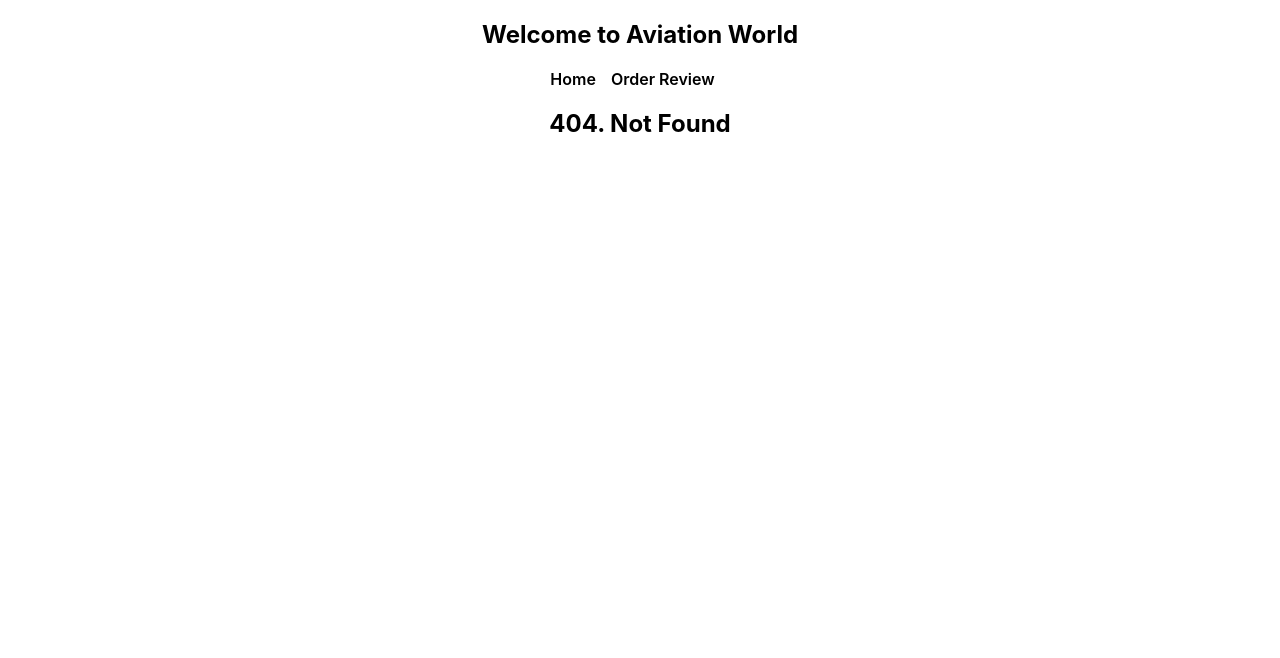
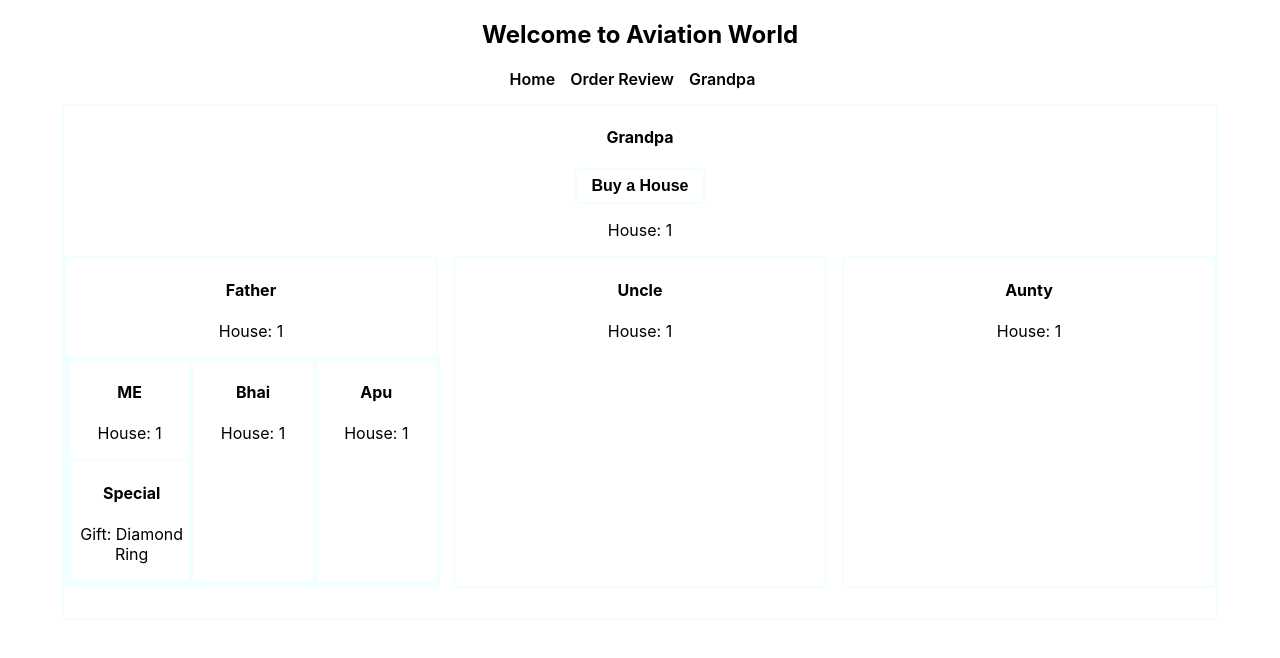
Before and after one commit to shahnmah/react-router-1, a React (Create React App) app: page /grandpa in a window 1280 px wide. Before the commit this address had no page. Shown: the top 658 px of the page. Built offline with nearby package versions, Linux system fonts and the light colour scheme.

Commit message:
context used

```diff
--- a/src/App.js
+++ b/src/App.js
@@ -1,5 +1,6 @@
 import { Route, Routes } from 'react-router-dom';
 import './App.css';
+import Grandpa from './components/Grandpa/Grandpa';
 import Header from './components/Header/Header';
 import Home from './components/Home/Home';
 import NotFound from './components/NotFound/NotFound';
@@ -14,6 +15,7 @@
         <Route path='/home' element={<Home></Home>}></Route>
         <Route path='/orderReview' element={<OrderReview></OrderReview>}></Route>
         <Route path='/orderreview' element={<OrderReview></OrderReview>}></Route>
+        <Route path='/grandpa' element={<Grandpa></Grandpa>}></Route>
         <Route path='*' element={<NotFound></NotFound>}></Route>
       </Routes>
     </div>
--- /dev/null
+++ b/src/components/Aunty/Aunty.js
@@ -0,0 +1,12 @@
+import React from 'react';
+
+const Aunty = ({house}) => {
+    return (
+        <div>
+            <h4>Aunty</h4>
+            <p>House: {house}</p>
+        </div>
+    );
+};
+
+export default Aunty;
--- /dev/null
+++ b/src/components/Brother/Brother.js
@@ -0,0 +1,12 @@
+import React from 'react';
+
+const Brother = ({house}) => {
+    return (
+        <div>
+            <h4>Bhai</h4>
+            <p>House: {house}</p>
+        </div>
+    );
+};
+
+export default Brother;
--- /dev/null
+++ b/src/components/Father/Father.js
@@ -0,0 +1,19 @@
+import React from 'react';
+import MySelf from '../MySelf/MySelf'
+import Sister from '../Sister/Sister'
+import Brother from '../Brother/Brother'
+const Father = ({ house }) => {
+    return (
+        <div>
+            <h4>Father</h4>
+            <p>House: {house}</p>
+            <div style={{display :'flex'}}>
+                <MySelf house={house}></MySelf>
+                <Brother house={house}></Brother>
+                <Sister house={house}></Sister>
+            </div>
+        </div>
+    );
+};
+
+export default Father;
--- /dev/null
+++ b/src/components/Grandpa/Grandpa.css
@@ -0,0 +1,30 @@
+.grand{
+    border:2px solid azure;
+    width: 90%;
+    margin: 15px auto;
+    padding-bottom: 30px;
+}
+.grand button{
+    padding: 7px 15px;
+    font-size: 16px;
+    font-weight: 600;
+    background-color: transparent;
+    border: 2px solid azure;
+    cursor: pointer;
+    transition: all 200ms ease-in;
+}
+.grand button:hover{
+    background-color: azure;
+    box-shadow: 4px 4px #000;
+}
+.grand button:active{
+    box-shadow: 1px 1px 4px #000;
+}
+.grandpa{
+    display: flex;
+    gap: 15px;
+}
+.grandpa div{
+    border:2px solid azure;
+    width: 100%;
+}
--- /dev/null
+++ b/src/components/Grandpa/Grandpa.js
@@ -0,0 +1,31 @@
+import React, { createContext, useState } from 'react';
+import Father from '../Father/Father';
+import Uncle from '../Uncle/Uncle'
+import Aunty from '../Aunty/Aunty'
+import './Grandpa.css'
+
+export const RingContext = createContext('diamond')
+const Grandpa = () => {
+    const [house, setHouse] = useState(1)
+    const ornament = 'Diamond Ring'
+    const handleHouseCount = () =>{
+        const newHouseCount = house + 1;
+        setHouse(newHouseCount)
+    }
+    return (
+        <RingContext.Provider value={ornament}>
+            <div className='grand'>
+            <h4>Grandpa</h4>
+            <button onClick={handleHouseCount}>Buy a House</button>
+            <p>House: {house}</p>
+            <section className='grandpa'>
+                <Father house={house}></Father>
+                <Uncle house={house}></Uncle>
+                <Aunty house={house}></Aunty>
+            </section>
+        </div>
+        </RingContext.Provider>
+    );
+};
+
+export default Grandpa;
--- a/src/components/Header/Header.js
+++ b/src/components/Header/Header.js
@@ -9,6 +9,7 @@
             <nav>
                 <Link to='./home'>Home</Link>
                 <Link to='./orderreview'>Order Review</Link>
+                <Link to='./grandpa'>Grandpa</Link>
             </nav>
         </div>
     );
--- /dev/null
+++ b/src/components/MySelf/MySelf.js
@@ -0,0 +1,14 @@
+import React from 'react';
+import Special from '../Special/Special';
+
+const MySelf = ({house}) => {
+    return (
+        <div>
+            <h4>ME</h4>
+            <p>House: {house}</p>
+            <Special></Special>
+        </div>
+    );
+};
+
+export default MySelf;
--- /dev/null
+++ b/src/components/Sister/Sister.js
@@ -0,0 +1,12 @@
+import React from 'react';
+
+const Sister = ({house}) => {
+    return (
+        <div>
+            <h4>Apu</h4>
+            <p>House: {house}</p>
+        </div>
+    );
+};
+
+export default Sister;
--- /dev/null
+++ b/src/components/Special/Special.js
@@ -0,0 +1,14 @@
+import React, { useContext } from 'react';
+import { RingContext } from '../Grandpa/Grandpa';
+
+const Special = () => {
+    const ring = useContext(RingContext)
+    return (
+        <div>
+            <h4>Special</h4>
+            <p>Gift: {ring}</p>
+        </div>
+    );
+};
+
+export default Special;
--- /dev/null
+++ b/src/components/Uncle/Uncle.js
@@ -0,0 +1,12 @@
+import React from 'react';
+
+const Uncle = ({house}) => {
+    return (
+        <div>
+            <h4>Uncle</h4>
+            <p>House: {house}</p>
+        </div>
+    );
+};
+
+export default Uncle;
```
